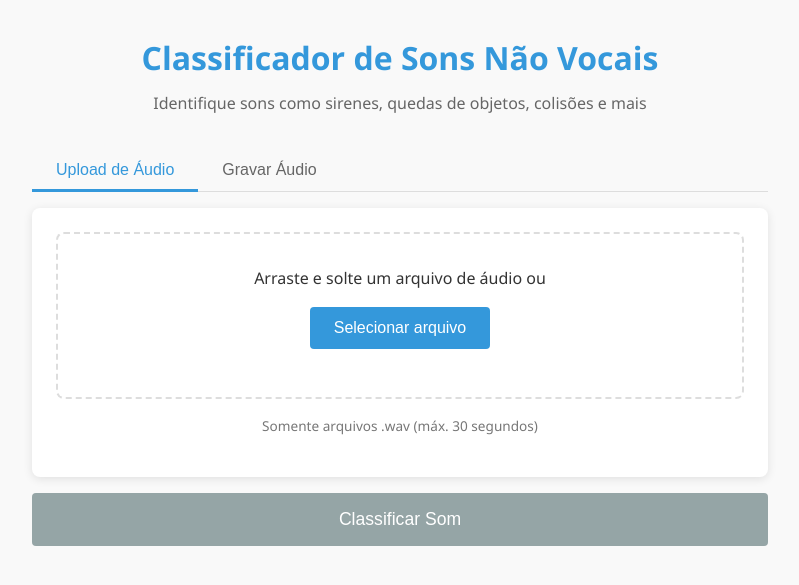
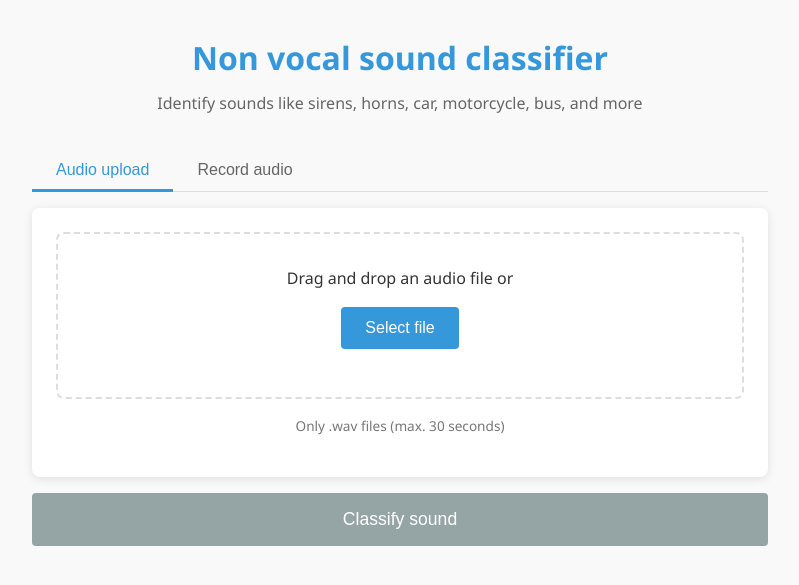
Before and after one commit to rubemalmeida/audio-classifier, a Flask app: page / in a window 1280 px wide. Shown: the top 585 px of the page, without its empty margins (240-1039 px from the left). Run offline with Flask 2, Linux system fonts and the light colour scheme.

Commit message:
Update server port and localize frontend text to English

```diff
--- a/src/backend/main.py
+++ b/src/backend/main.py
@@ -19,4 +19,4 @@ app.add_middleware(
 app.include_router(router, prefix="/api")
 
 if __name__ == "__main__":
-    uvicorn.run("src.backend.main:app", host="0.0.0.0", port=8000, reload=True)
+    uvicorn.run("src.backend.main:app", host="0.0.0.0", port=8001, reload=True)
--- a/src/frontend/static/js/app.js
+++ b/src/frontend/static/js/app.js
@@ -164,7 +164,7 @@ document.addEventListener('DOMContentLoaded', () => {
         formData.append('file', audioFile);
 
         try {
-        const response = await fetch('http://localhost:8000/api/classify', {
+            const response = await fetch('http://localhost:8001/api/classify', {
                 method: 'POST',
                 body: formData
             });
--- a/src/frontend/templates/index.html
+++ b/src/frontend/templates/index.html
@@ -1,59 +1,59 @@
 <!DOCTYPE html>
-<html lang="pt-br">
+<html lang="en">
 <head>
     <meta charset="UTF-8">
     <meta name="viewport" content="width=device-width, initial-scale=1.0">
-    <title>Classificador de Sons Não Vocais</title>
+    <title>Non vocal sound classifier</title>
     <link rel="stylesheet" href="/static/css/style.css">
 </head>
 <body>
     <div class="container">
         <header>
-            <h1>Classificador de Sons Não Vocais</h1>
-            <p>Identifique sons como sirenes, quedas de objetos, colisões e mais</p>
+            <h1>Non vocal sound classifier</h1>
+            <p>Identify sounds like sirens, horns, car, motorcycle, bus, and more</p>
         </header>
 
         <main>
             <div class="audio-input-container">
                 <div class="tabs">
-                    <button id="upload-tab" class="tab-btn active">Upload de Áudio</button>
-                    <button id="record-tab" class="tab-btn">Gravar Áudio</button>
+                    <button id="upload-tab" class="tab-btn active">Audio upload</button>
+                    <button id="record-tab" class="tab-btn">Record audio</button>
                 </div>
 
                 <div id="upload-container" class="tab-content active">
                     <div class="upload-area" id="drop-area">
-                        <p>Arraste e solte um arquivo de áudio ou</p>
+                        <p>Drag and drop an audio file or</p>
                         <input type="file" id="fileInput" accept=".wav" hidden>
-                        <button id="browse-btn">Selecionar arquivo</button>
+                        <button id="browse-btn">Select file</button>
                         <p class="file-info" id="file-info"></p>
                     </div>
-                    <p class="hint">Somente arquivos .wav (máx. 30 segundos)</p>
+                    <p class="hint">Only .wav files (max. 30 seconds)</p>
                 </div>
 
                 <div id="record-container" class="tab-content">
                     <div class="record-controls">
                         <button id="record-btn" class="record-btn">
                             <span class="record-icon"></span>
-                            <span class="record-text">Iniciar Gravação</span>
+                            <span class="record-text">Start recording</span>
                         </button>
                         <div id="timer" class="timer">00:00</div>
                     </div>
                     <div id="recording-status" class="recording-status"></div>
-                    <p class="hint">Tempo máximo de gravação: 30 segundos</p>
+                    <p class="hint">Maximum recording time: 30 seconds</p>
                 </div>
 
-                <button id="classify-btn" class="classify-btn" disabled>Classificar Som</button>
+                <button id="classify-btn" class="classify-btn" disabled>Classify sound</button>
             </div>
 
             <div id="result-container" class="result-container hidden">
-                <h2>Resultado da Classificação</h2>
+                <h2>Classification Result</h2>
                 <div class="result-card">
                     <div class="result-primary">
-                        <div class="result-label">Som Identificado:</div>
+                        <div class="result-label">Identified sound:</div>
                         <div id="result-class" class="result-value"></div>
                     </div>
                     <div class="result-confidence">
-                        <div class="result-label">Confiança:</div>
+                        <div class="result-label">Confidence:</div>
                         <div id="result-confidence-value" class="result-value"></div>
                         <div id="confidence-bar" class="confidence-bar">
                             <div id="confidence-level" class="confidence-level"></div>
@@ -62,16 +62,16 @@
                 </div>
 
                 <div class="result-details">
-                    <h3>Outras possibilidades:</h3>
+                    <h3>Other possibilities:</h3>
                     <div id="other-probabilities" class="other-probabilities"></div>
                 </div>
 
-                <button id="new-classification-btn" class="new-classification-btn">Nova Classificação</button>
+                <button id="new-classification-btn" class="new-classification-btn">New classification</button>
             </div>
 
             <div id="loading-overlay" class="loading-overlay hidden">
                 <div class="spinner"></div>
-                <p>Processando áudio...</p>
+                <p>Processing audio...</p>
             </div>
         </main>
     </div>
```
Lines whose indentation alone changed are shown as unchanged.
